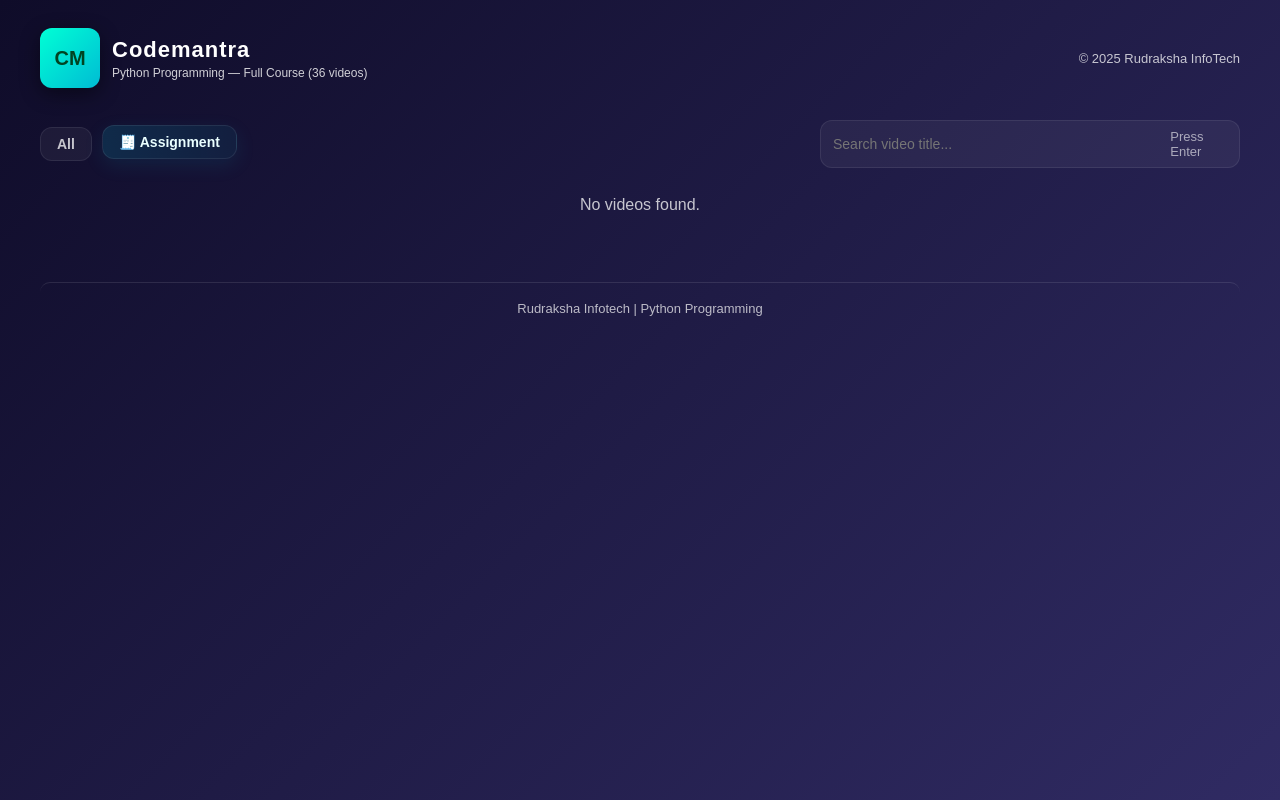
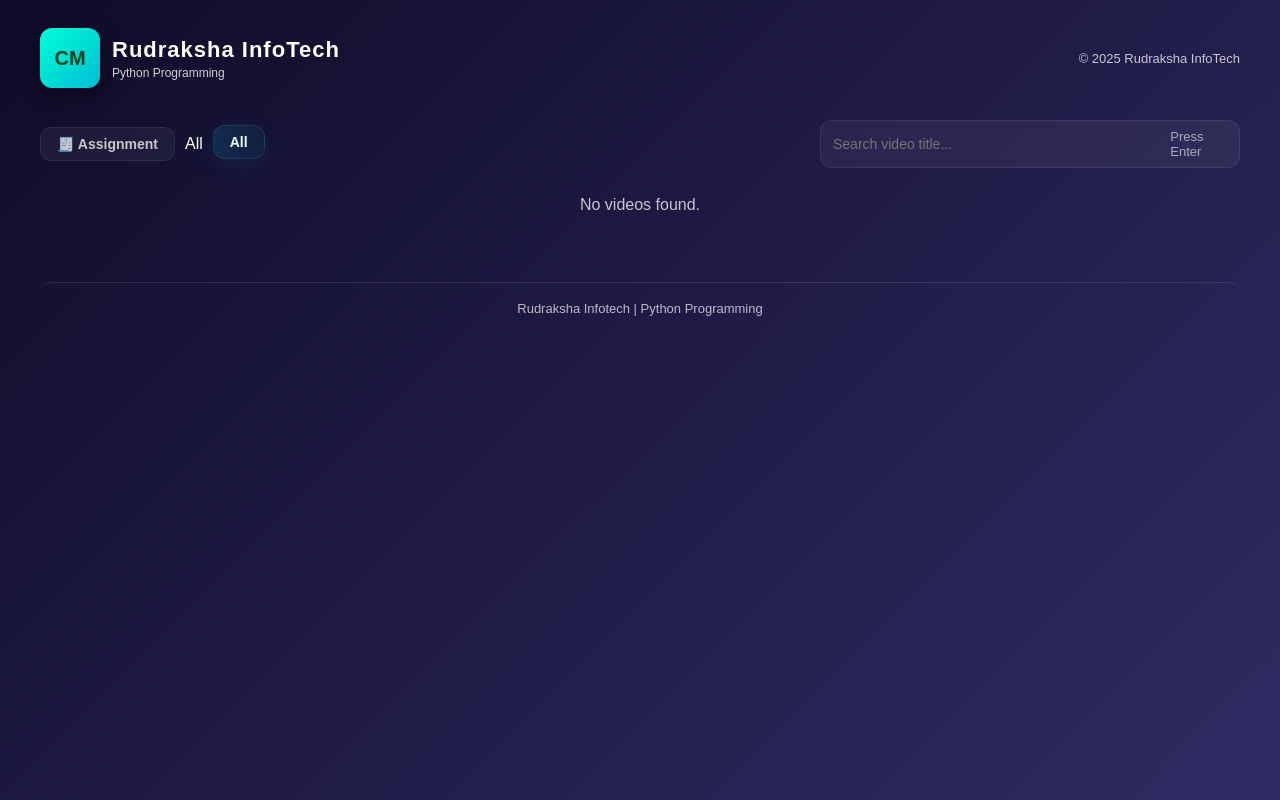
Before and after one commit to rudrakshinfotech-hub/Python-Programming-intership, a plain HTML site: page index.htm in a window 1280 px wide. Drawn offline with Linux system fonts and the light colour scheme.

Commit message:
Update index.htm
names

```diff
--- a/index.htm
+++ b/index.htm
@@ -196,8 +196,8 @@
     <div class="brand">
       <div class="logo">CM</div>
       <div>
-        <h1>Codemantra</h1>
-        <p>Python Programming — Full Course (36 videos)</p>
+        <h1> Rudraksha InfoTech</h1>
+        <p>Python Programming </p>
       </div>
     </div>
     <div class="right">© 2025 Rudraksha InfoTech</div>
@@ -205,8 +205,8 @@
 
   <div class="controls container">
     <div class="filters" role="tablist" aria-label="Filters">
-      <button class="filter-btn" data-filter="all">All</button>
-      <button class="filter-btn active" data-filter="flutter">🧾 Assignment</button>
+      <button class="filter-btn" data-filter="all">🧾 Assignment</button>All
+      <button class="filter-btn active" data-filter="flutter">All</button>
     </div>
     <div class="search-wrap">
       <div class="search">
```
